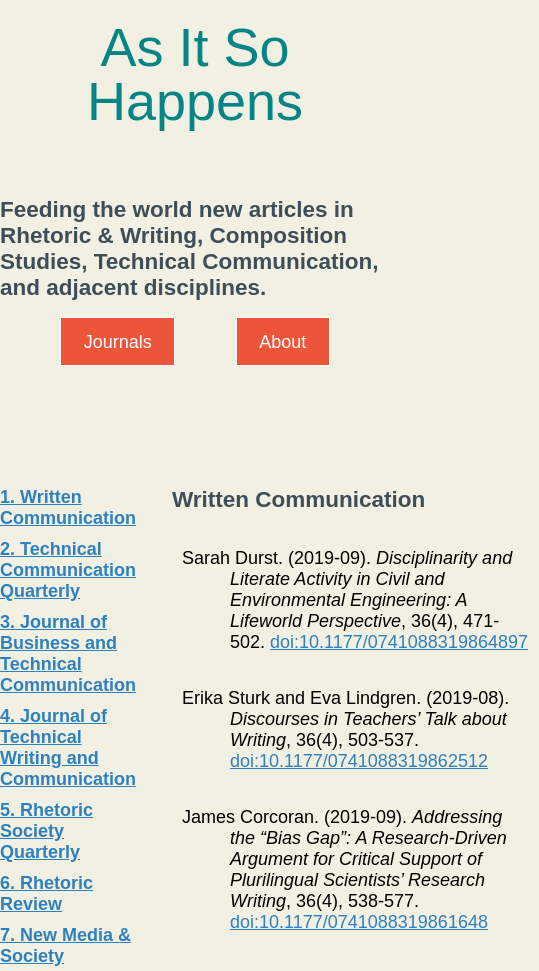
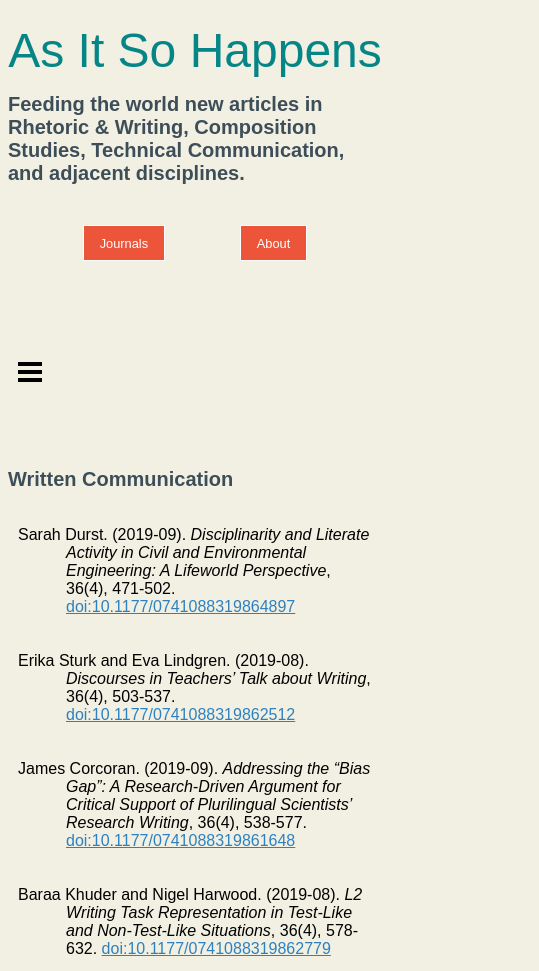
Before and after one commit to lingeringcode/aish, a plain HTML site: page index.htm in a window 390 px wide. Shown: the top 971 px of the page, 539 px wide, since content can reach past the window. Drawn offline with Linux system fonts and the light colour scheme; a web font is replaced by a local one.

Commit message:
flexible nav and small mobile design

```diff
--- a/css/style.css
+++ b/css/style.css
@@ -1,11 +1,7 @@
-* {
-    margin: 0;
-    padding: 0;
-}
-
 html {
     background: #F1F0E2;
-    font-size: 18px;
+    font-size: 16px;
+    font-size: calc(16px + (18-14)*(100vw - 325px)/(1600 - 150));
 }
 header, nav, section {
     font-family: proxima-nova, sans-serif;
@@ -16,7 +12,7 @@
     line-height: 1.0;
     font-weight: 400;
     font-style: normal;
-    font-size: 8em;
+    font-size: 4em;
     color: #068587;
     text-align: center;
     margin: 5% 0 5% 0;
@@ -26,17 +22,21 @@
     font-family: proxima-nova, sans-serif;
     font-weight: 700;
     font-style: normal;
+    padding-inline-start: 0;
 }
 
 h2,h3,header p {
     color: #3E4E59;
 }
 
-h2, header p {
+h2 {
     font-size: 2em;
-    max-width: 700px;
     margin: 0 auto;
     padding-top: 50px;
+}
+header p {
+    margin: 0 auto;
+    max-width: 600px;
 }
 
 h3 {
@@ -60,7 +60,11 @@
     justify-content: space-evenly;
     flex-wrap: wrap;
     list-style-type: none;
-    margin-top: 30px;
+    margin-top: 60px;
+    margin-block-start: 0;
+    padding-inline-start: 0;
+    font-size: 0.8em;
+    margin-top: 50px;
 }
 nav ul li a {
     background-color: #ED553B;
@@ -72,20 +76,27 @@
 nav ul li a:hover {
     background-color: #F2B134;
 }
-@media only screen
-and (max-width : 515px)
-{
-  nav ul li {
-    margin-bottom: 35px;
-  }
+
+/* grid */
+header.flex-container {
+    display: flex;
+    flex-direction: column;
+    align-items: center;
 }
-/* grid */
+header.flex-container div {
+    display: flex;
+    flex-direction: column;
+    align-content: center;
+}
 #journals {
     display: grid;
     grid-template-columns: 1fr 4fr;
     grid-gap: 2em;
+    font-size: calc(16px + (18-14)*(100vw - 325px)/(1600 - 150));
 }
-#toc {
+/* TOC */
+aside {
+    font-size: 0.6em;
     padding-top: 50px;
     position: sticky;
     top: 0;
@@ -97,6 +108,111 @@
 #toc ul li {
     margin-bottom: 10px;
 }
+div#toc-menu {
+  padding: 10px;
+  position: relative;
+  text-align: left;
+}
+
+.hamburger {
+  display: none;
+}
+
+.icon {
+  background-color: #000;
+  cursor: pointer;
+  display: inline-block;
+  height: 4px;
+  margin-top: 10px;
+  position: relative;
+  width: 24px;
+}
+
+.icon:before,
+.icon:after {
+  content: '';
+  background-color: #000;
+  height: 4px;
+  left: 0;
+  position: absolute;
+  width: 24px;
+  transition: all 0.2s ease-in-out;
+}
+
+.icon:before {
+  top: -8px;
+}
+
+.icon:after {
+  bottom: -8px;
+}
+
+.icon + #toc {
+  margin-top: 10px;
+}
+
+.hamburger ~ #toc {
+  position: absolute;
+  left: -200px;
+  opacity: 0;
+  transition: all 0.2s;
+  width: calc(100% - 20px);
+  box-sizing: border-box;
+}
+
+.hamburger:checked ~ #toc {
+  left: 10px;
+  opacity: 1;
+}
+
+.hamburger:checked + label span {
+  background-color: transparent;
+}
+
+.hamburger:checked + label span:before {
+  transform: rotate(45deg);
+  top: 0;
+}
+
+.hamburger:checked + label span:after {
+  transform: rotate(-45deg);
+  bottom: 0;
+}
+
+@media screen and (max-width: 768px) {
+    aside {
+        height:auto;
+    }
+    #journals {
+        grid-template-columns: 1fr;
+    }
+    aside ul li a {
+        color: rgb(255, 255, 255);
+    }
+    #toc ul {
+        background-color: #048587;
+        padding: 10px;
+    }
+}
+@media screen and (min-width: 768px) {
+    .hamburger ~ #toc {
+        opacity: 1;
+        position: relative;
+        left: auto;
+        width: auto;
+    }
+    .icon {
+        display: none;
+    }
+    .icon + #toc {
+        margin-top: 0;
+    }
+    li {
+        display: inline-block;
+        padding: 5px 20px;
+    }
+}
+
 /* articles page */
 main section h2 {
   margin-bottom:25px;
--- a/index.htm
+++ b/index.htm
@@ -3,7 +3,8 @@
 <head>
   <meta charset="UTF-8">
   <title>As it So Happens: Recent Articles</title>
-  <meta name="viewport" content="initial-scale=1.0" />
+  <!-- <meta name="viewport" content="initial-scale=1.0" /> -->
+  <meta name="viewport" content="width=device-width, initial-scale=1, viewport-fit=cover">
   <meta name="author" content="Chris Lindgren" />
 
   <link rel="stylesheet" href="https://use.typekit.net/hqg0trp.css">
@@ -12,9 +13,11 @@
 </head>
 <body onload="generateTOC(document.getElementById('toc'));">
   <main class="container articles-page">
-    <header>
-      <h1>As It So Happens</h1>
-      <p>Feeding the world new articles in Rhetoric & Writing, Composition Studies, Technical Communication, and adjacent disciplines.</p>
+    <header class="flex-container">
+      <div>
+        <h1>As It So Happens</h1>
+        <p>Feeding the world new articles in Rhetoric & Writing, Composition Studies, Technical Communication, and adjacent disciplines.</p>
+      </div>
     </header>
     <nav>
       <ul>
@@ -28,7 +31,11 @@
     </nav>
     <article id="journals">
       <aside>
-        <div id="toc"></div>
+        <div id="toc-menu">
+          <input type="checkbox" class="hamburger" id="hamburger">
+          <label for="hamburger" class="icon"></label>
+          <div id="toc"></div>
+        </div>
       </aside>
       <div>
         <section id="wc">
```
